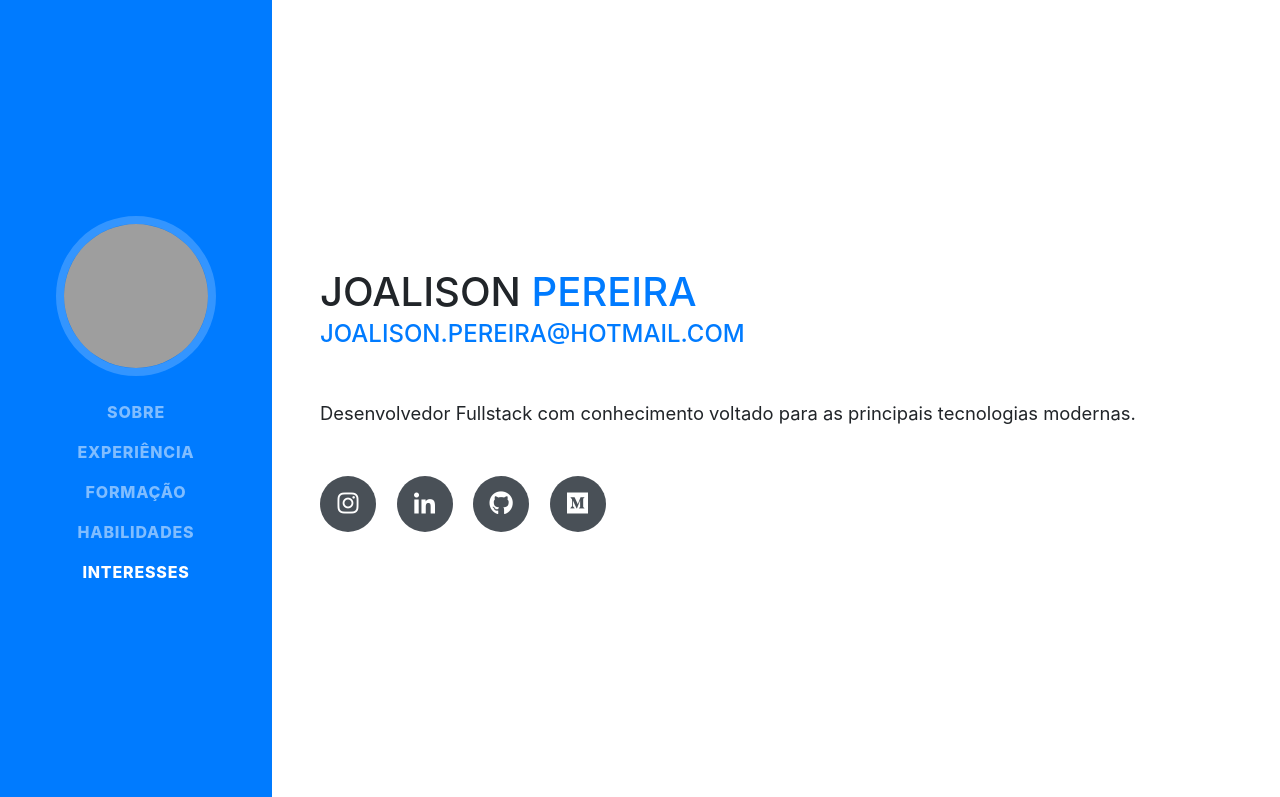
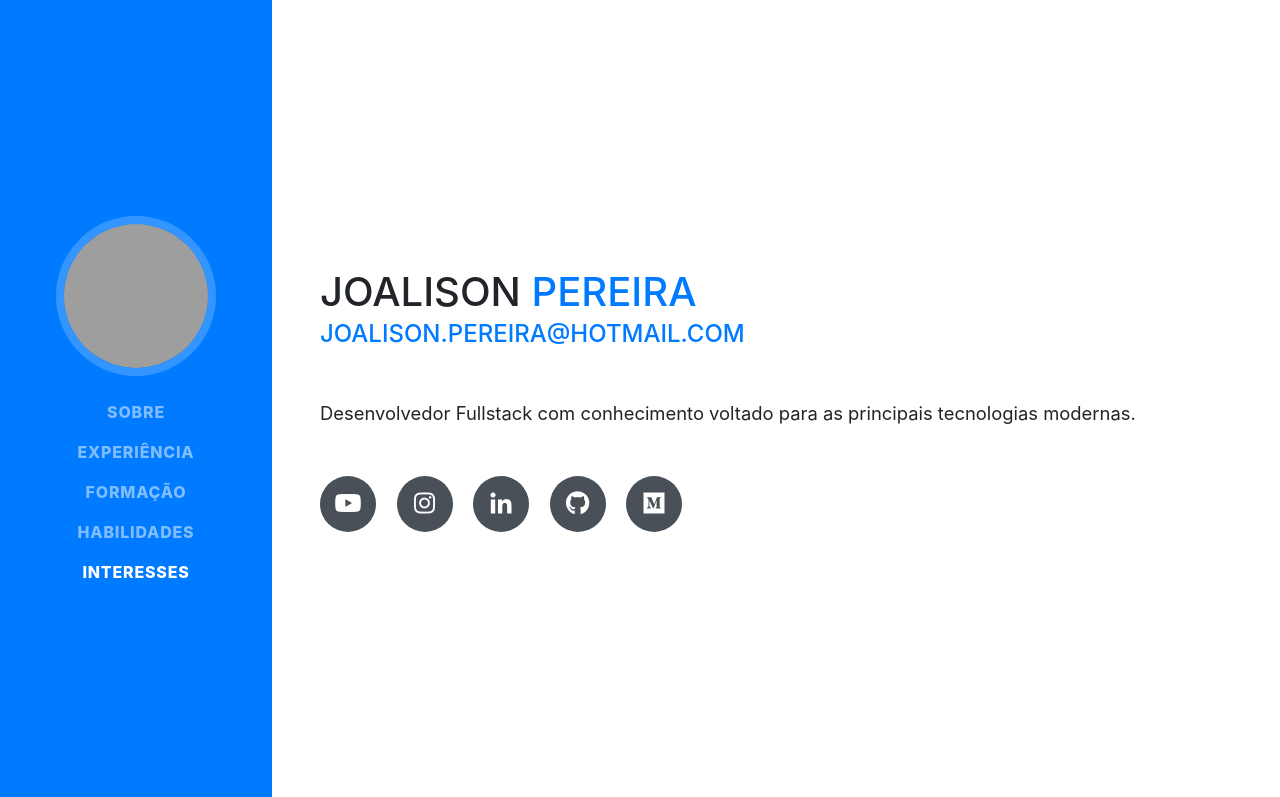
Before and after one commit to joalisonpereira/joalisonpereira.github.io, a website with bundled scripts: page index.html in a window 1280 px wide. Shown: the top 797 px of the page. Built offline with nearby package versions, Linux system fonts and the light colour scheme; grey boxes are pictures that could not be loaded; a web font is replaced by a local one.

Commit message:
modify home

```diff
--- a/index.html
+++ b/index.html
@@ -106,6 +106,12 @@
             tecnologias modernas.
           </p>
           <div class="social-icons">
+            <a
+              href="https://www.youtube.com/@joalisonpereiradev"
+              target="_blank"
+            >
+              <i class="fab fa-youtube"></i>
+            </a>
             <a
               href="https://www.instagram.com/joalisonpereira.dev/"
               target="_blank"
```
